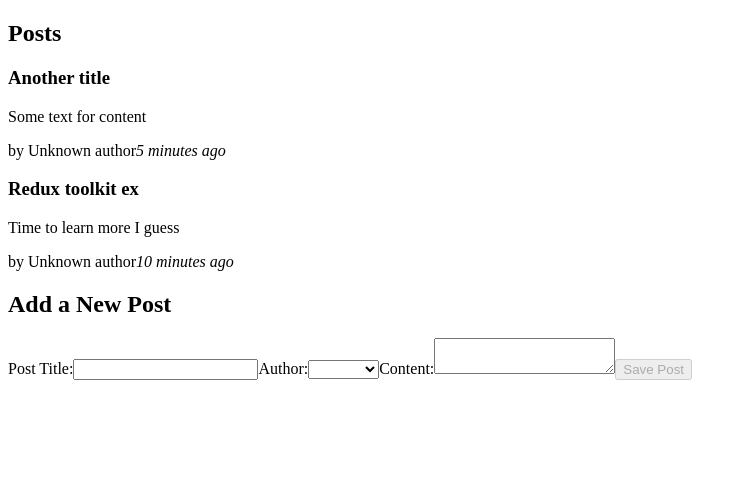
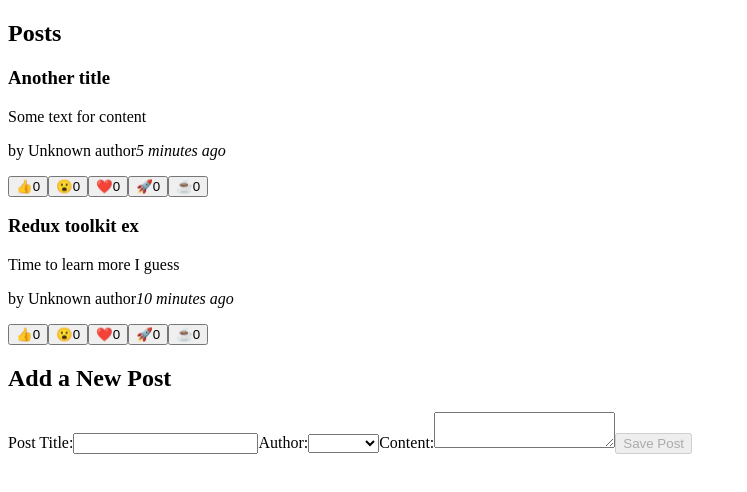
Before and after one commit to bvalch/react_redux_blog, a React (Create React App) app: page / in a window 1280 px wide. Shown: the top 492 px of the page, without its empty margins (0-747 px from the left). Built offline with nearby package versions, Linux system fonts and the light colour scheme.

Commit message:
added reaction buttons

```diff
--- a/src/features/post/PostsList.js
+++ b/src/features/post/PostsList.js
@@ -2,27 +2,31 @@
 import { selectAllPosts } from "./postsSlice";
 import PostAuthor from "./PostAuthor";
 import TimeAgo from "./TimeAgo";
+import ReactionButtons from "./ReactionsButton";
 
 const PostsList = () => {
   const posts = useSelector(selectAllPosts);
 
-  const orderedPosts=posts.slice().sort((a,b)=>b.date.localeCompare(a.date))
+  const orderedPosts = posts
+    .slice()
+    .sort((a, b) => b.date.localeCompare(a.date));
 
   const renderedPosts = orderedPosts.map((post) => (
     <article key={post.id}>
       <h3>{post.title}</h3>
       <p>{post.content.substring(0, 100)}</p>
       <p className="postCredit">
-                <PostAuthor userId={post.userId} />
-                 <TimeAgo timestamp={post.date} />
-            </p>
+        <PostAuthor userId={post.userId} />
+        <TimeAgo timestamp={post.date} />
+      </p>
+      <ReactionButtons post={post} />
     </article>
   ));
-  return(
+  return (
     <section>
-        <h2>Posts</h2>
-        {renderedPosts}
+      <h2>Posts</h2>
+      {renderedPosts}
     </section>
-  )
+  );
 };
 export default PostsList;
--- /dev/null
+++ b/src/features/post/ReactionsButton.js
@@ -0,0 +1,31 @@
+import { useDispatch } from "react-redux";
+import { reactionAdded } from "./postsSlice";
+
+const reactionEmoji = {
+    thumbsUp: '👍',
+    wow: '😮',
+    heart: '❤️',
+    rocket: '🚀',
+    coffee: '☕'
+}
+const ReactionButtons=({post})=>{
+    const dispatch=useDispatch()
+
+    const reactionButtons=Object.entries(reactionEmoji).map(([name,emoji])=>{
+        return(
+            <button
+            key={name}
+            type="button"
+            className="reactionButton"
+            onClick={()=>dispatch(reactionAdded({postId:post.id,reaction:name}))
+        }
+            >
+            {emoji}{post.reactions[name]}
+
+            </button>
+        )
+    })
+    return <div>{reactionButtons}</div>
+
+}
+export default ReactionButtons
--- a/src/features/post/postsSlice.js
+++ b/src/features/post/postsSlice.js
@@ -9,6 +9,13 @@
     title: "Redux toolkit ex",
     content: "Time to learn more I guess",
     date: sub(new Date(), { minutes: 10 }).toISOString(),
+    reactions:{
+      thumbsUp:0,
+      wow:0,
+      heart:0,
+      rocket:0,
+      coffee:0
+    }
   },
 
   {
@@ -16,6 +23,13 @@
     title: "Another title",
     content: "Some text for content",
     date: sub(new Date(), { minutes: 5 }).toISOString(),
+    reactions:{
+      thumbsUp:0,
+      wow:0,
+      heart:0,
+      rocket:0,
+      coffee:0
+    }
   },
 ];
 
@@ -35,13 +49,27 @@
             content,
             date:(new Date()).toISOString(),
             userId,
+            reactions:{
+              thumbsUp:0,
+              wow:0,
+              heart:0,
+              rocket:0,
+              coffee:0
+            }
           },
         };
       },
     },
+    reactionAdded(state,action){
+      const {postId,reaction}=action.payload
+      const existingPost=state.find(post=>post.id===postId)
+      if(existingPost){
+        existingPost.reactions[reaction]++
+      }
+    }
   },
 });
 
 export const selectAllPosts = (state) => state.posts;
-export const { postAdded } = postsSlice.actions;
+export const { postAdded,reactionAdded } = postsSlice.actions;
 export default postsSlice.reducer;
```
